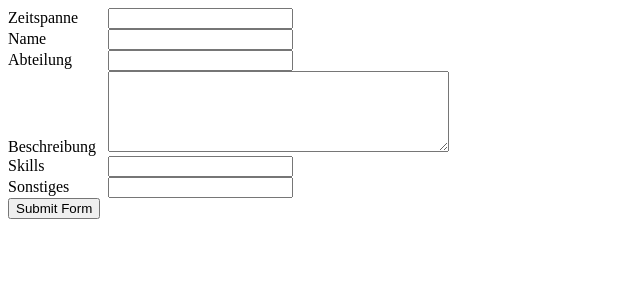
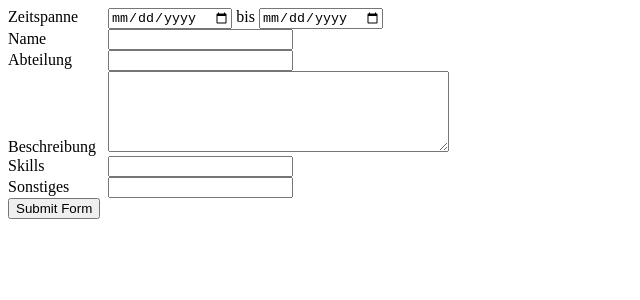
Before and after one commit to kngkiro/ng-training, an Angular app: page / in a window 1280 px wide. Shown: the top 300 px of the page, without its empty margins (0-640 px from the left). Built offline with nearby package versions, Linux system fonts and the light colour scheme.

Commit message:
2 files modified

```diff
--- a/src/app/forms/forms.component.html
+++ b/src/app/forms/forms.component.html
@@ -1,8 +1,11 @@
 <form [formGroup]="jobofferform" (ngSubmit)="onSubmit()">
   <div>
     <label for="timespan"> Zeitspanne </label>
-    <input id="timespan" type="text" formControlName="timespan" />
+    <input type="date" id="start" name="start">
+    bis
+    <input type="date" id="end" name="end">
   </div>
+
 
   <div>
     <label for="name"> Name </label>
@@ -36,3 +39,14 @@
 
   <button class="button" type="submit">Submit Form</button>
 </form>
+
+<script type="text/javascript">
+  $(function() {
+    $( "#datepicker" ).datepicker({
+      dateFormat: 'dd-mm-yy',
+      yearRange: "-100:+0",
+      changeMonth: true,
+      changeYear: true
+    });
+  });
+  </script>
--- a/src/app/forms/forms.component.ts
+++ b/src/app/forms/forms.component.ts
@@ -25,4 +25,6 @@ export class FormsComponent implements OnInit {
   constructor(private formBuilder: FormBuilder) {}
 
   ngOnInit() {}
+
+  dateStart = Date();
 }
```
